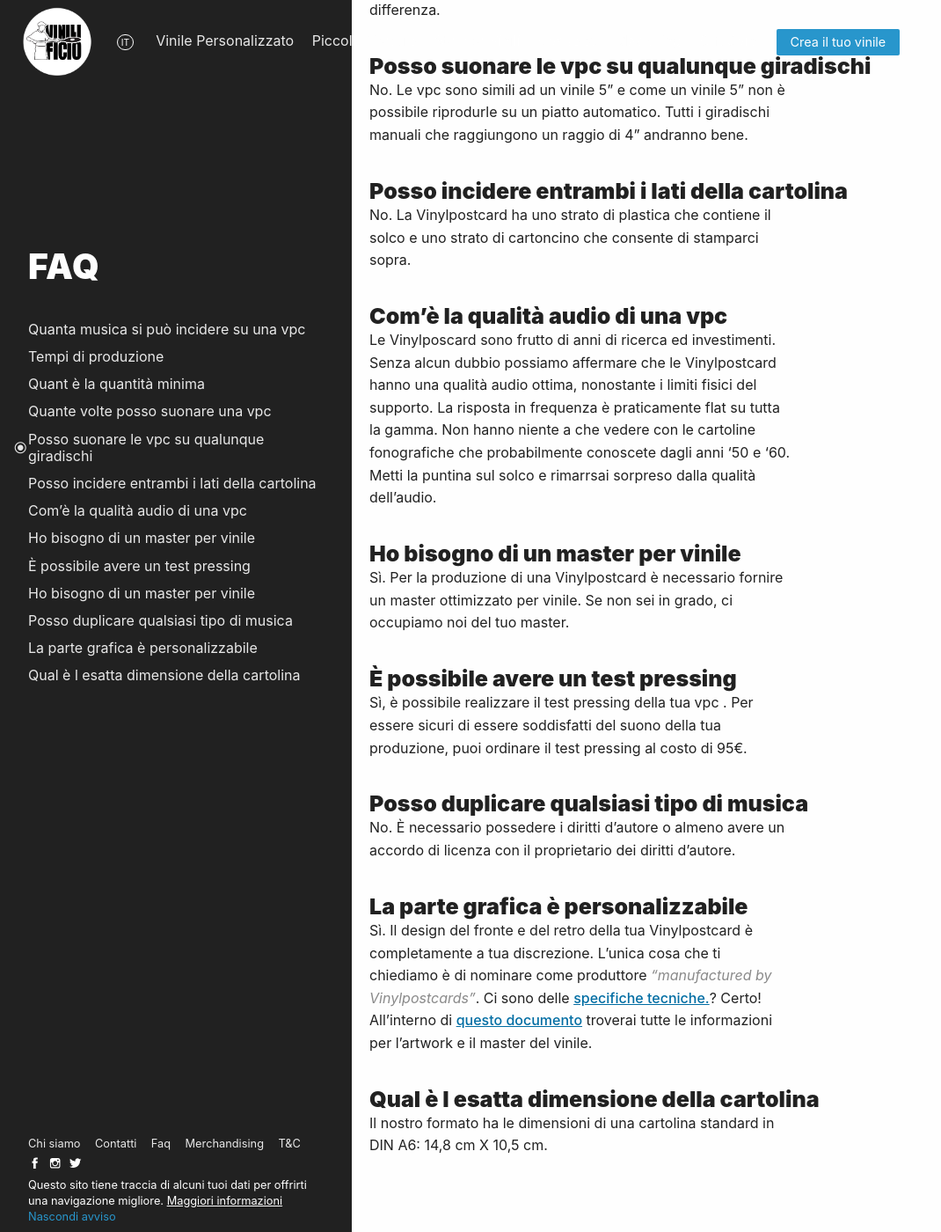
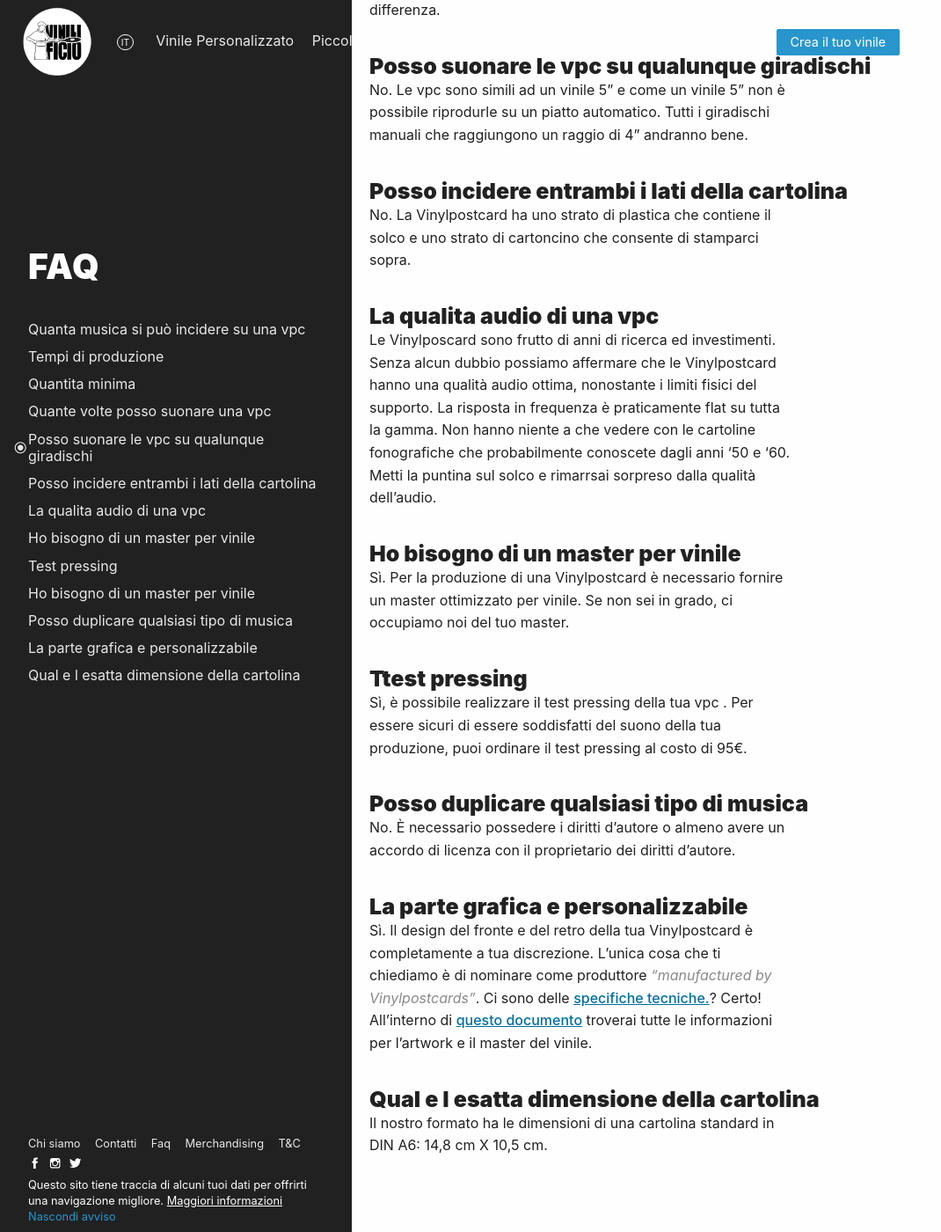
Before and after one commit to Vinilificio/vinilificio.com, a Jekyll site: the page built from _pages/faqvpc.md, in a window 1280 px wide and 1400 px high, scrolled down 741 px. Shown: the whole window at 88% size, without its empty margins (0-1070 px from the left). Built offline with Jekyll 4.4.1, drawn with Linux system fonts in a browser that asks for light colours; nearby versions of some CDN libraries; comment, search, counter and statistics services are not loaded; some of the changed text lies outside the part shown.

Commit message:
Update faqvpc.md

```diff
--- a/_pages/faqvpc.md
+++ b/_pages/faqvpc.md
@@ -6,28 +6,28 @@
     id: quanta-musica-si-può-incidere-su-una-vpc
   - titolo: Tempi di produzione
     id: tempi-di-produzione
-  - titolo: Quant è la quantità minima
-    id: quant-è-la-quantità-minima
+  - titolo: Quantita minima
+    id: quantita-minima
   - titolo: Quante volte posso suonare una vpc
     id: quante-volte-posso-suonare-una-vpc
   - titolo: Posso suonare le vpc su qualunque giradischi
     id: posso-suonare-le-vpc-su-qualunque-giradischi
   - titolo: Posso incidere entrambi i lati della cartolina
     id: posso-incidere-entrambi-i-lati-della-cartolina
-  - titolo: Com’è la qualità audio di una vpc
-    id: com’è-la-qualità-audio-di-una-vpc
+  - titolo: La qualita audio di una vpc
+    id: la-qualita-audio-di-una-vpc
   - titolo: Ho bisogno di un master per vinile
     id: ho-bisogno-di-un-master-per-vinile
-  - titolo: È possibile avere un test pressing
-    id: è-possibile-avere-un-test-pressing
+  - titolo: Test pressing
+    id: test-pressing
   - titolo: Ho bisogno di un master per vinile
     id: ho-bisogno-di-un-master-per-vinile
   - titolo: Posso duplicare qualsiasi tipo di musica
     id: posso-duplicare-qualsiasi-tipo-di-musica
-  - titolo: La parte grafica è personalizzabile
-    id: la-parte-grafica-è-personalizzabile
-  - titolo: Qual è l esatta dimensione della cartolina
-    id: qual-è-l-esatta-dimensione-della-cartolina
+  - titolo: La parte grafica e personalizzabile
+    id: la-parte-grafica-e-personalizzabile
+  - titolo: Qual e l esatta dimensione della cartolina
+    id: qual-e-l-esatta-dimensione-della-cartolina
 lang: it
 ref: faqvpc
 ---
@@ -41,7 +41,7 @@
 ### Tempi di produzione
 Non appena i dati relativi alla produzione vengono approvati, impieghiamo dalle 5 alle 6 settimane per produrre le tue cartoline in vinile.
 
-### Quant è la quantità minima
+### Quantita minima
 100 pezzi
 
 ### Quante volte posso suonare una vpc
@@ -53,23 +53,23 @@
 ### Posso incidere entrambi i lati della cartolina
 No. La Vinylpostcard ha uno strato di plastica che contiene il solco e uno strato di cartoncino che consente di stamparci sopra.
 
-### Com’è la qualità audio di una vpc
+### La qualita audio di una vpc
 Le Vinylposcard sono frutto di anni di ricerca ed investimenti. Senza alcun dubbio possiamo affermare che le Vinylpostcard hanno una qualità audio ottima, nonostante i limiti fisici del supporto. La risposta in frequenza è praticamente flat su tutta la gamma.  Non hanno niente a che vedere con le cartoline fonografiche che probabilmente conoscete dagli anni '50 e '60.  Metti la puntina sul solco e rimarrsai sorpreso dalla qualità dell’audio.
 
 ### Ho bisogno di un master per vinile
 Sì. Per la produzione di una Vinylpostcard è necessario fornire un master ottimizzato per vinile. Se non sei in grado, ci occupiamo noi del tuo master.
 
-### È possibile avere un test pressing
+### Ttest pressing
 Sì, è possibile realizzare il test pressing della tua vpc . Per essere sicuri di essere soddisfatti del suono della tua produzione, puoi ordinare il test pressing al costo di 95€.
 
 ### Posso duplicare qualsiasi tipo di musica
 No. È necessario possedere i diritti d'autore o almeno avere un accordo di licenza con il proprietario dei diritti d'autore.
 
-### La parte grafica è personalizzabile
+### La parte grafica e personalizzabile
 Sì. Il design del fronte e del retro della tua Vinylpostcard è completamente a tua discrezione. L'unica cosa che ti chiediamo è di nominare come produttore _“manufactured by Vinylpostcards”_.
 Ci sono delle <a href="/specifiche-vpc/">specifiche tecniche.</a>?
 Certo! All'interno di <a href="/specifiche-vpc/">questo documento</a> troverai tutte le informazioni per l'artwork e il master del vinile.
 
-### Qual è l esatta dimensione della cartolina
+### Qual e l esatta dimensione della cartolina
 Il nostro formato ha le dimensioni di una cartolina standard in DIN A6:
 14,8 cm X 10,5 cm.
```
